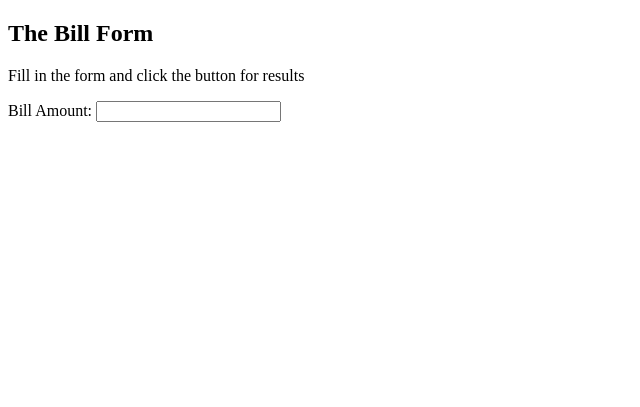
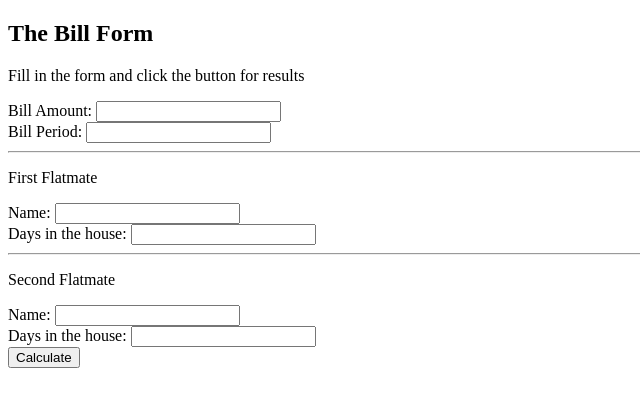
Before and after one commit to Mandella-thi/FlatmateWeb, a Flask app: page /bill in a window 1280 px wide. Shown: the top 407 px of the page, without its empty margins (0-640 px from the left). Run offline with Flask 2, Linux system fonts and the light colour scheme.

Commit message:
"Flatmate web preenchimento de campos e resultado parcial"

```diff
--- a/main.py
+++ b/main.py
@@ -1,6 +1,6 @@
 from flask.views import MethodView
-from wtforms import Form, StringField
-from flask import Flask, render_template
+from wtforms import Form, StringField, SubmitField
+from flask import Flask, render_template, request
 
 app = Flask(__name__)
 
@@ -13,11 +13,22 @@ class BillFormPage(MethodView):
         return render_template('bill_form_page.html', billform= bill_form)
 
 class ResultsPage(MethodView):
-    pass
+    def post(self):
+        billform = BillForm(request.form)
+        amount=billform.amount.data
+        return amount
 class BillForm(Form):
     amount = StringField("Bill Amount: ")
     period = StringField("Bill Period: ")
+
+    name1= StringField("Name: ")
+    days_in_house1 =StringField("Days in the house: ")
+
+    name2 = StringField("Name: ")
+    days_in_house2 = StringField("Days in the house: ")
+    button = SubmitField("Calculate")
+
 app.add_url_rule('/', view_func= HomePage.as_view('home_page'))
 app.add_url_rule('/bill', view_func= BillFormPage.as_view('bill_form_page'))
-
+app.add_url_rule('/results', view_func= ResultsPage.as_view('results_page'))
 app.run()
--- a/templates/bill_form_page.html
+++ b/templates/bill_form_page.html
@@ -7,8 +7,22 @@
 <body>
 <h2>The Bill Form</h2>
 <p>Fill in the form and click the button for results</p>
-<form>
+<form action ="/results" method="post ">
     {{billform.amount.label}} {{billform.amount}}
+    <br>
+    {{billform.period.label}} {{billform.period}}
+    <hr>
+    <p>First Flatmate</p>
+    {{billform.name1.label}} {{billform.name1}}
+    <br>
+    {{billform.days_in_house1.label}}{{billform.days_in_house1}}
+    <hr>
+    <p>Second Flatmate</p>
+    {{billform.name2.label}} {{billform.name2}}
+    <br>
+    {{billform.days_in_house2.label}}{{billform.days_in_house2}}
+    <br>
+    {{billform.button}}
 
 
 </form>
```
